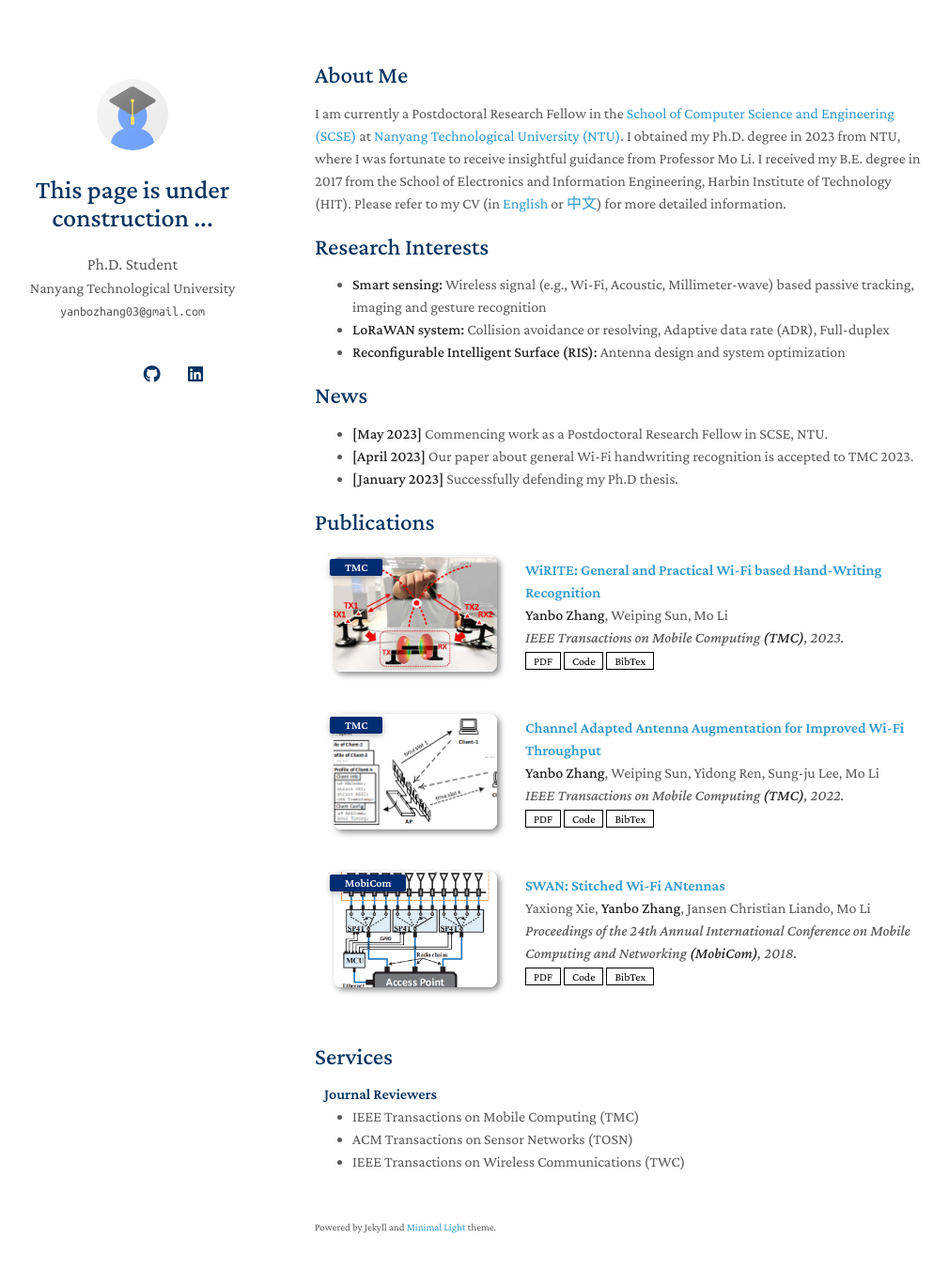
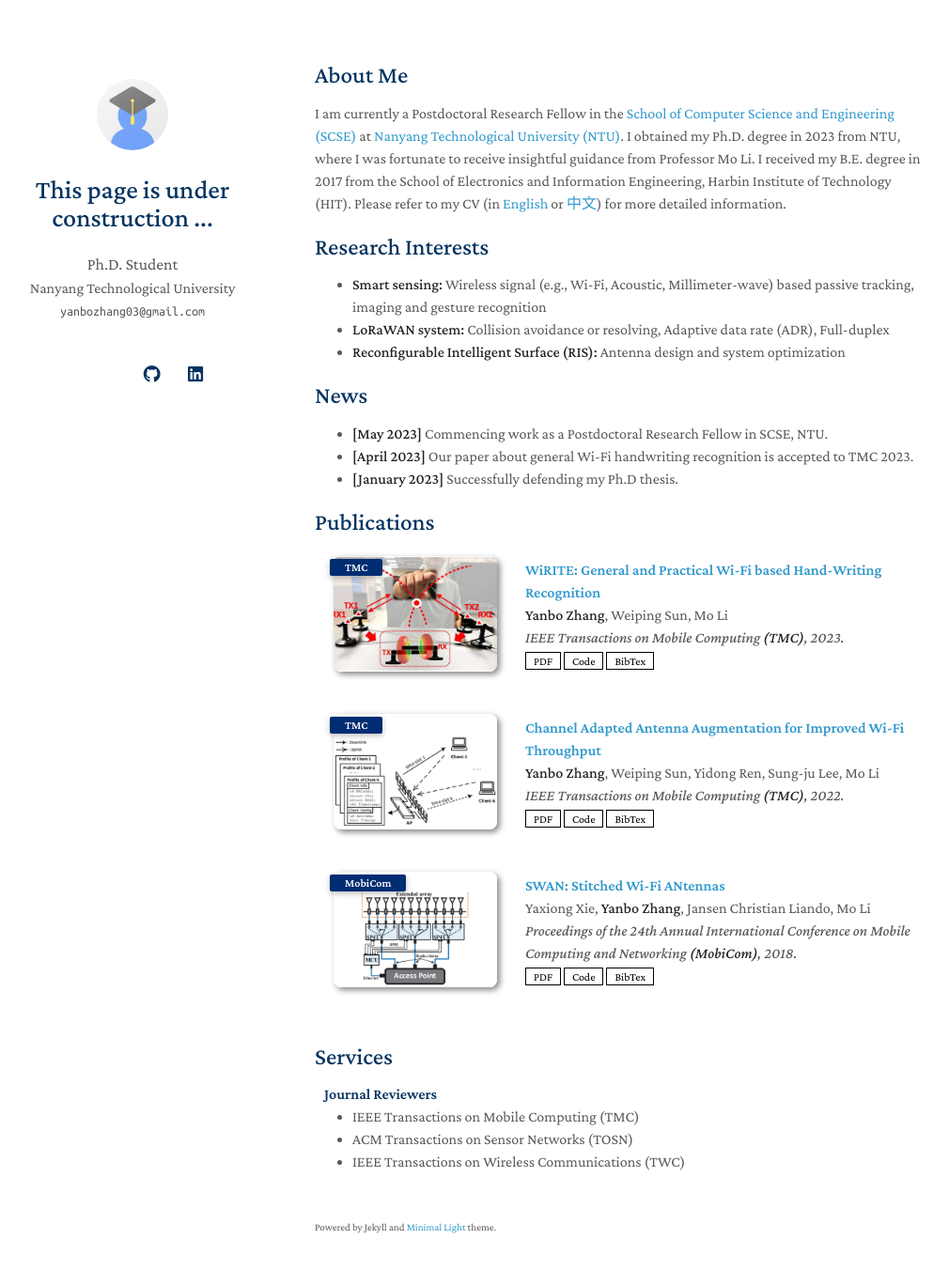
Before and after one commit to yanbozhang003/yanbozhang003.github.io, a Jekyll site: the page built from index.md, in a window 1280 px wide and 1387 px high. Shown: the top 1352 px of the window at 94% size, without its empty margins (135-1145 px from the left). Built offline with Jekyll 4.4.1, drawn with Linux system fonts in a browser that asks for light colours; nearby versions of some CDN libraries; a style sheet for code colours, icons or effects is not loaded; our own code applies the rules of GitHub Pages for plain Markdown files.

Commit message:
Update publications.yml

```diff
--- a/_data/publications.yml
+++ b/_data/publications.yml
@@ -17,7 +17,7 @@
     code: https://yanbozhang003.github.io/
     # page: https://class-il.mpi-inf.mpg.de/mnemonics/
     bibtex: https://scholar.googleusercontent.com/scholar.bib?q=info:di9IUWx--KMJ:scholar.google.com/&output=citation&scisdr=ClFqvcr6EMGB8wCB034:AFWwaeYAAAAAZaOHy34o83qGyuTrJ_bceYMHLeA&scisig=AFWwaeYAAAAAZaOHy6l58jp0UvxVpibcs0CnrbY&scisf=4&ct=citation&cd=-1&hl=en
-    image: ./assets/img/publications_img/WINAS.PNG
+    image: ./assets/img/publications_img/WINAS_padded.PNG
 
   - title: "SWAN: Stitched Wi-Fi ANtennas"
     authors: Yaxiong Xie, <strong>Yanbo Zhang</strong>, Jansen Christian Liando, Mo Li
@@ -27,4 +27,4 @@
     code: https://github.com/xieyaxiongfly/SWAN_src_AP
     # page: https://class-il.mpi-inf.mpg.de/mnemonics/
     bibtex: https://scholar.googleusercontent.com/scholar.bib?q=info:V4PEMbqI4roJ:scholar.google.com/&output=citation&scisdr=ClFqvcr6EMGB8wCPJC8:AFWwaeYAAAAAZaOJPC8qlxiX0cJ3OIk6AHyzTtQ&scisig=AFWwaeYAAAAAZaOJPMU77axRMbxfl0a7YQa0_8I&scisf=4&ct=citation&cd=-1&hl=en
-    image: ./assets/img/publications_img/SWAN.PNG
+    image: ./assets/img/publications_img/SWAN_padded.PNG
```
